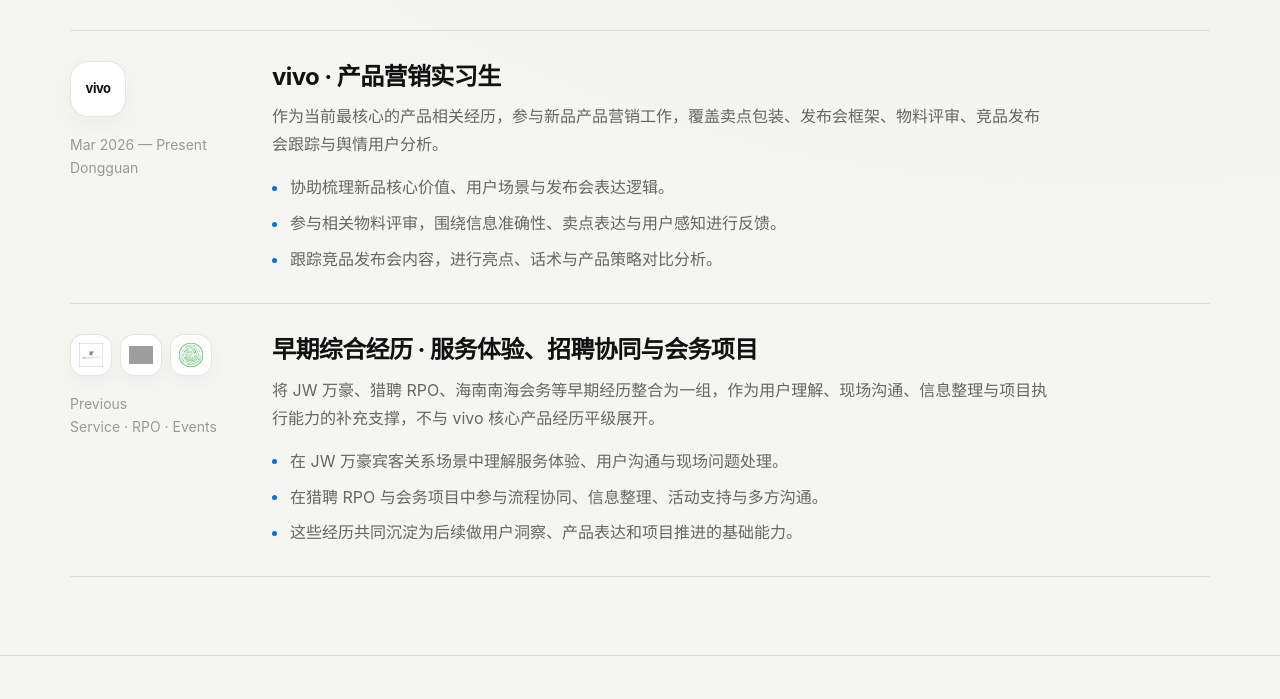
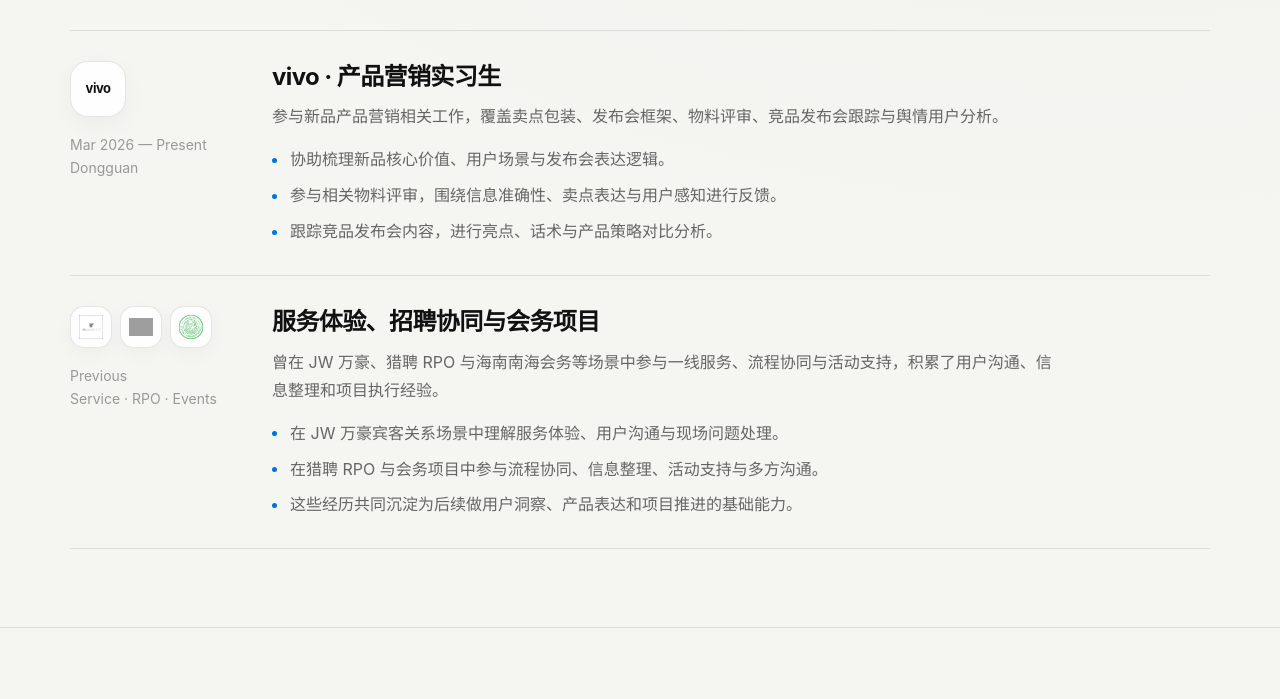
Before and after one commit to Shawn-cyber666/shawn-portfolio, a plain HTML site: page index.html in a window 1280 px wide. Shown: the part 1884-2583 px from the top of the page. Drawn offline with Linux system fonts and the light colour scheme; grey boxes are pictures that could not be loaded.

Commit message:
Update index.html

```diff
--- a/index.html
+++ b/index.html
@@ -1096,7 +1096,7 @@
             </div>
             <div class="work-main">
               <h3>vivo · <span class="zh">产品营销实习生</span><span class="en">Product Marketing Intern</span></h3>
-              <p><span class="zh">作为当前最核心的产品相关经历，参与新品产品营销工作，覆盖卖点包装、发布会框架、物料评审、竞品发布会跟踪与舆情用户分析。</span><span class="en">My current core product-related experience. I support new product marketing work across feature packaging, launch frameworks, material review, competitor launch tracking, and user opinion analysis.</span></p>
+              <p><span class="zh">参与新品产品营销相关工作，覆盖卖点包装、发布会框架、物料评审、竞品发布会跟踪与舆情用户分析。</span><span class="en">I support new product marketing work across feature packaging, launch frameworks, material review, competitor launch tracking, and user opinion analysis.</span></p>
               <ul class="bullet-list">
                 <li><span class="zh">协助梳理新品核心价值、用户场景与发布会表达逻辑。</span><span class="en">Clarified core product value, user scenarios, and launch communication logic.</span></li>
                 <li><span class="zh">参与相关物料评审，围绕信息准确性、卖点表达与用户感知进行反馈。</span><span class="en">Reviewed materials through the lens of message accuracy, selling point clarity, and user perception.</span></li>
@@ -1122,8 +1122,8 @@
               <span class="work-meta-location">Service · RPO · Events</span>
             </div>
             <div class="work-main">
-              <h3><span class="zh">早期综合经历 · 服务体验、招聘协同与会务项目</span><span class="en">Early Experience · Service, RPO and Event Projects</span></h3>
-              <p><span class="zh">将 JW 万豪、猎聘 RPO、海南南海会务等早期经历整合为一组，作为用户理解、现场沟通、信息整理与项目执行能力的补充支撑，不与 vivo 核心产品经历平级展开。</span><span class="en">I group my earlier experience at JW Marriott, Liepin RPO, and Hainan Nanhai conference projects as supporting evidence of user understanding, communication, information organization, and project execution.</span></p>
+              <h3><span class="zh">服务体验、招聘协同与会务项目</span><span class="en">Service Experience, RPO and Event Projects</span></h3>
+              <p><span class="zh">曾在 JW 万豪、猎聘 RPO 与海南南海会务等场景中参与一线服务、流程协同与活动支持，积累了用户沟通、信息整理和项目执行经验。</span><span class="en">I gained hands-on experience in guest service, process coordination, and event support through roles and projects at JW Marriott, Liepin RPO, and Hainan Nanhai conference projects.</span></p>
               <ul class="bullet-list">
                 <li><span class="zh">在 JW 万豪宾客关系场景中理解服务体验、用户沟通与现场问题处理。</span><span class="en">Built service experience awareness through guest-facing work at JW Marriott.</span></li>
                 <li><span class="zh">在猎聘 RPO 与会务项目中参与流程协同、信息整理、活动支持与多方沟通。</span><span class="en">Supported process coordination, information organization, event operations, and multi-party communication through RPO and conference projects.</span></li>
@@ -1194,7 +1194,7 @@
           <div class="eyebrow">Case Studies</div>
           <div>
             <h2 class="section-title"><span class="zh">产品分析案例，是求职时的差异化证据。</span><span class="en">Product analysis cases make the portfolio more convincing.</span></h2>
-            <p class="section-desc"><span class="zh">后续可以把真实文章、PPT 或截图链接接进来。</span><span class="en">Real articles, slides, or screenshots can be linked here later.</span></p>
+            <p class="section-desc"><span class="zh">围绕智能终端、AI OS、折叠屏与新品传播，沉淀可复用的观察框架和分析结论。</span><span class="en">Selected observations and frameworks around consumer technology, AI OS, foldables, and product launch communication.</span></p>
           </div>
         </div>
 
@@ -1230,7 +1230,7 @@
           <div class="eyebrow">Updates</div>
           <div>
             <h2 class="section-title"><span class="zh">近期动态</span><span class="en">Recent Updates</span></h2>
-            <p class="section-desc"><span class="zh">让网站更像持续更新的个人主页，而不是一次性简历。</span><span class="en">This makes the site feel like a living homepage instead of a one-time resume.</span></p>
+            <p class="section-desc"><span class="zh">记录与产品营销、AI 工具和研究生阶段相关的重要进展。</span><span class="en">Key updates related to product marketing, AI tools, and graduate study.</span></p>
           </div>
         </div>
         <div class="news-list">
```
